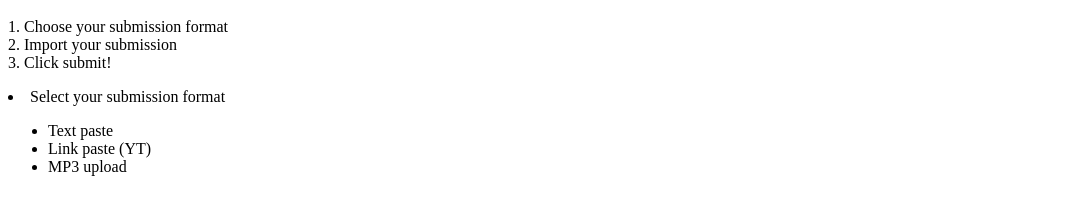
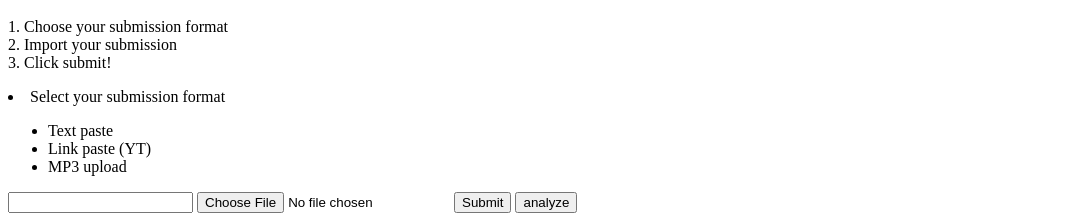
Before and after one commit to Danh295/RhymeTime, a plain HTML site: page index.html in a window 1280 px wide. Shown: the part 680-901 px from the top of the page, without its empty margins (0-1083 px from the left). Before the commit the page ends 872 px from the top, so only its background shows below. Drawn offline with Linux system fonts and the light colour scheme.

Commit message:
Add files via upload

```diff
--- a/index.html
+++ b/index.html
@@ -25,5 +25,18 @@
         </ul>
     </li>
 
+    <td>
+        <input id="lnkInpt" class="display-box" type="text">
+    </td>
+
+    <td>
+        <input type="file" id="myFile" name="filename">
+        <input type="submit">
+    </td>
+
+    <td>
+        <input onclick="acceptInput()" id="btn" class="buttom" value="analyze" type="button">
+    </td>
+
 </body>
 </html>
--- a/script.js
+++ b/script.js
@@ -0,0 +1,4 @@
+function acceptInput() {
+    let displayBox = document.getElementById("lnkInpt");
+    displayBox.value = "";
+}
```
Also changed, not shown: styles.css (line endings or trailing spaces).
